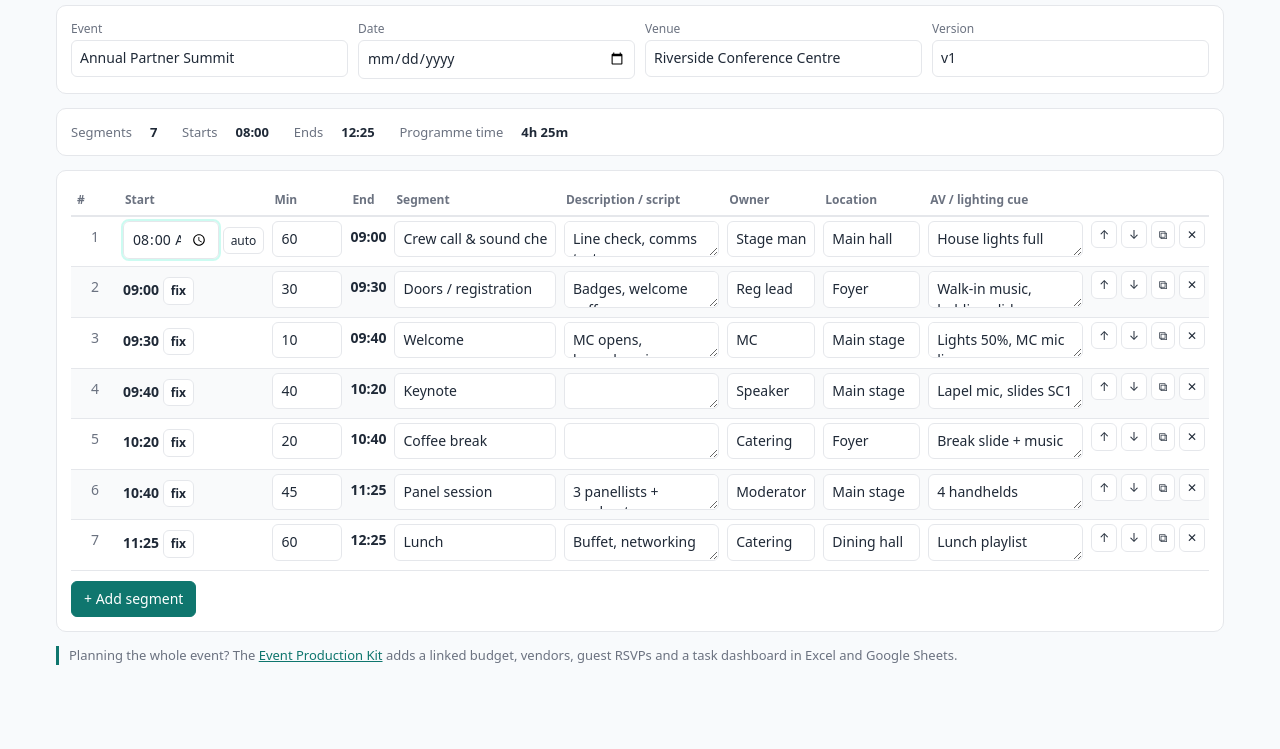
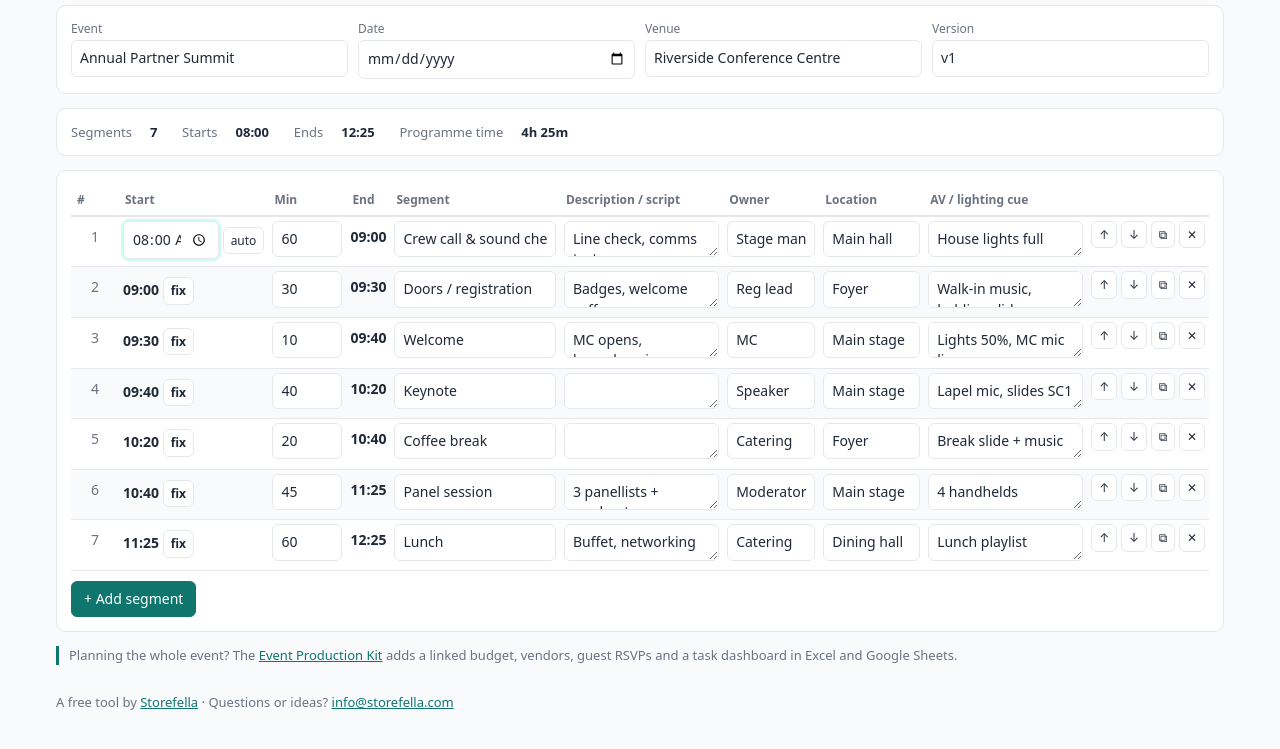
Before and after one commit to Storef-ella/run-of-show, a plain HTML site: page index.html in a window 1280 px wide. Shown: the part 71-820 px from the top of the page. Drawn offline with Linux system fonts and the light colour scheme.

Commit message:
Storefella branding

```diff
--- a/index.html
+++ b/index.html
@@ -95,6 +95,7 @@ td input.start{width:96px}
 
   <p class="promo no-print">Planning the whole event? The <a id="kit-link" href="#" target="_blank" rel="noopener">Event Production Kit</a> adds a linked budget, vendors, guest RSVPs and a task dashboard in Excel and Google Sheets.</p>
   <p class="print-only sub" id="printfoot"></p>
+  <p class="sub no-print" style="margin-top:28px">A free tool by <a href="https://storefella.com/" style="color:var(--accent)">Storefella</a> · Questions or ideas? <a href="mailto:info@storefella.com" style="color:var(--accent)">info@storefella.com</a></p>
 </main>
 <div class="toast" id="toast"></div>
 
```
